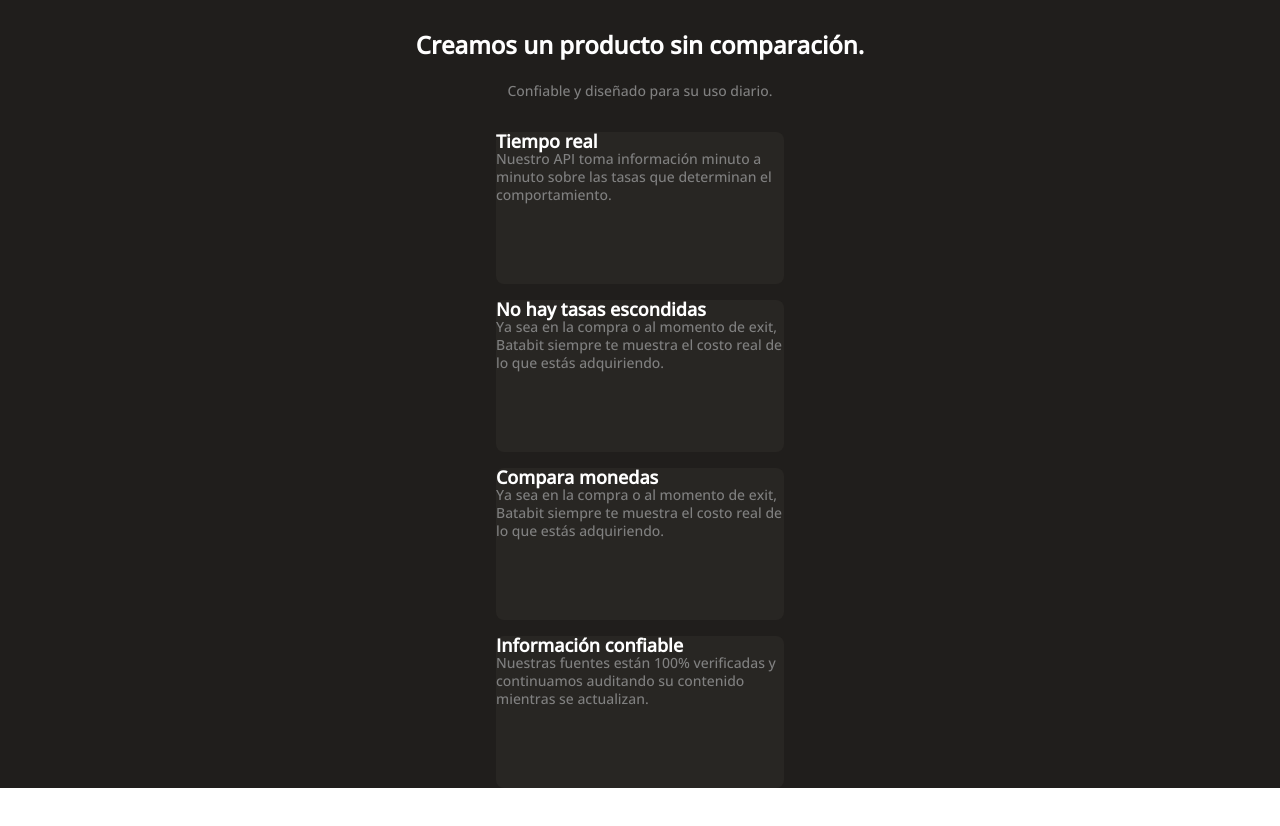
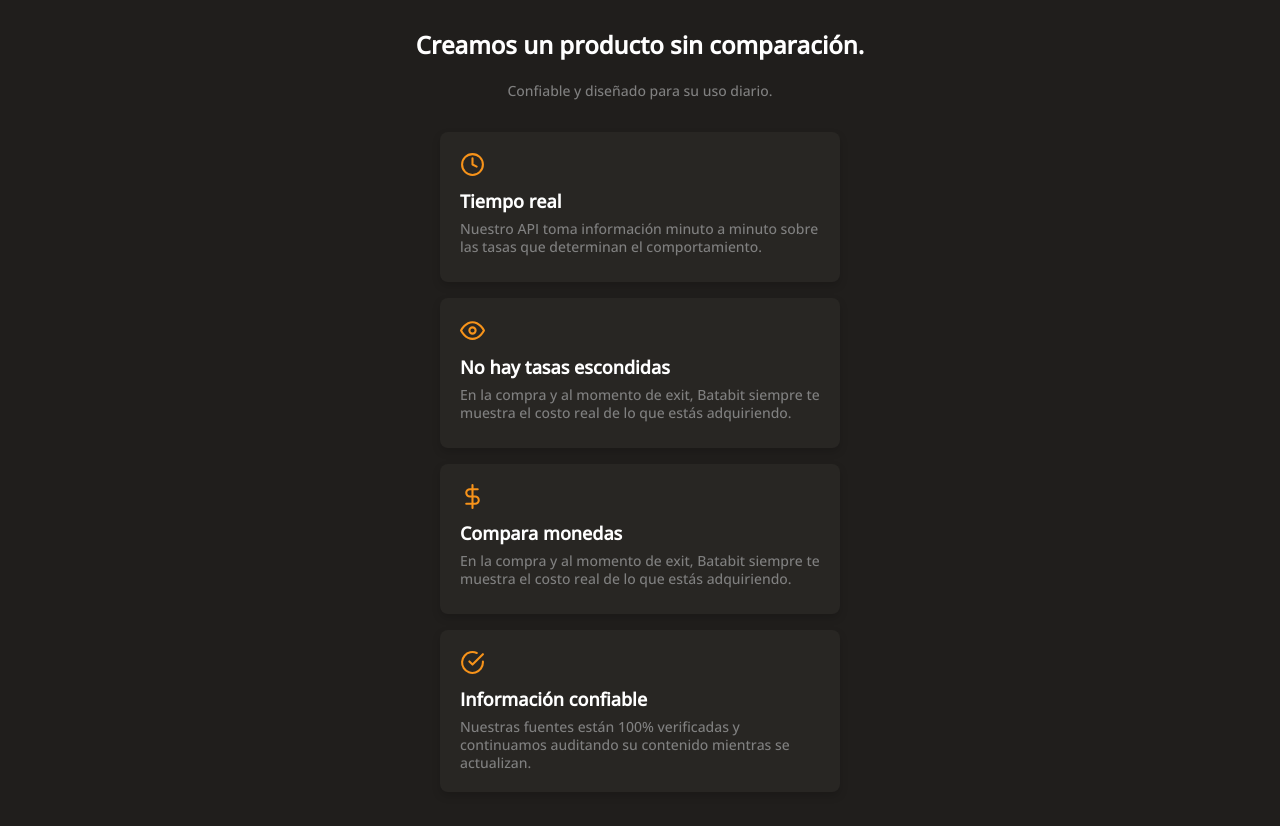
Before and after one commit to ArtoriasDelAbismo/mobileFirst, a plain HTML site: page index.html in a window 1280 px wide. Shown: the part 1140-1966 px from the top of the page. Before the commit the page ends 1944 px from the top, so only its background shows below. Drawn offline with nearby package versions, Linux system fonts and the light colour scheme.

Commit message:
add boxes icons

```diff
--- a/index.html
+++ b/index.html
@@ -118,7 +118,7 @@
 
                     <p class="product-detail-title">No hay tasas escondidas</p>
 
-                    <p class="product-detail-body">Ya sea en la compra o al momento de exit, Batabit siempre te muestra el costo real de lo que estás adquiriendo.</p>
+                    <p class="product-detail-body">En la compra y al momento de exit, Batabit siempre te muestra el costo real de lo que estás adquiriendo.</p>
 
                 </article>
 
@@ -128,13 +128,13 @@
 
                     <p class="product-detail-title">Compara monedas</p>
 
-                    <p class="product-detail-body">Ya sea en la compra o al momento de exit, Batabit siempre te muestra el costo real de lo que estás adquiriendo.</p>
+                    <p class="product-detail-body">En la compra y al momento de exit, Batabit siempre te muestra el costo real de lo que estás adquiriendo.</p>
 
                 </article>
 
                 <article class="product-detail-card">
 
-                    <span class="right-arrow"></span>
+                    <span class="check-circle"></span>
 
                     <p class="product-detail-title">Información confiable</p>
 
--- a/style.css
+++ b/style.css
@@ -221,7 +221,7 @@ main .tasas {
    position: relative;
    width: 100%;
    min-width: 320px;
-   height: auto;
+   height: 932px;
    padding-top: 64px;
    background-color: #201E1C;
 }
@@ -258,21 +258,27 @@ main .tasas {
 }
 
 .main-cards-detail .product-detail-card {
-   width: 288px;
-   height: 152px;
+   width: 90%;
+   min-height: 150px;
+   min-width: 288px;
+   padding: 20px;
+   max-width: 400px;
    margin: 16px auto;
    border-radius: 8px;
    background-color: var(--warm-black1);
+   box-shadow: 0px 4px 8px rgba(0, 0, 0, 0.16);
 }
 
 .product-detail-card .product-detail-title {
    font-size: 1.8rem;
    font-weight: 700;
+   margin-top: 12px;
    line-height: 1.8rem;
    color: var(--just-white);
 }
 
 .product-detail-card .product-detail-body {
+   margin-top: 10px;
    font-size: 1.4rem;
    font-weight: 500;
    line-height: 1.8rem;
@@ -282,6 +288,42 @@ main .tasas {
 /*2nd section span images*/
 
 .clock {
+   display: inline-block;
    background-image: url(./assets/icons/clock.svg);
-   width: 20px;
+   background-size: cover;
+   background-repeat: no-repeat;
+   background-position: center;
+   width: 25px;
+   height: 25px;
+
 }
+
+.eye {
+   display: inline-block;
+   background-image: url(./assets/icons/eye.svg);
+   background-size: cover;
+   background-repeat: no-repeat;
+   background-position: center;
+   width: 25px;
+   height: 25px;
+}
+
+.dollar-sign {
+   display: inline-block;
+   background-image: url(./assets/icons/dollar-sign.svg);
+   background-size: cover;
+   background-repeat: no-repeat;
+   background-position: center;
+   width: 25px;
+   height: 25px;
+}
+
+.check-circle {
+   display: inline-block;
+   background-image: url(./assets/icons/check-circle.svg);
+   background-size: cover;
+   background-repeat: no-repeat;
+   background-position: center;
+   width: 25px;
+   height: 25px;
+}
```
